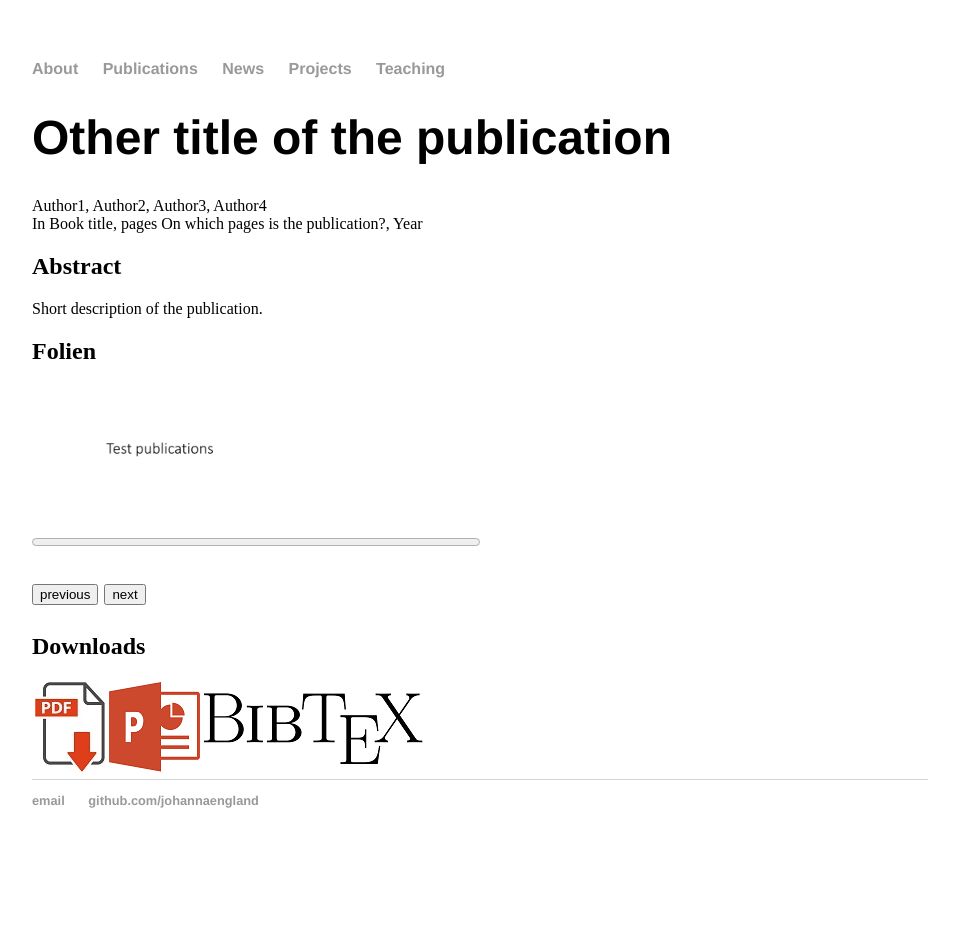
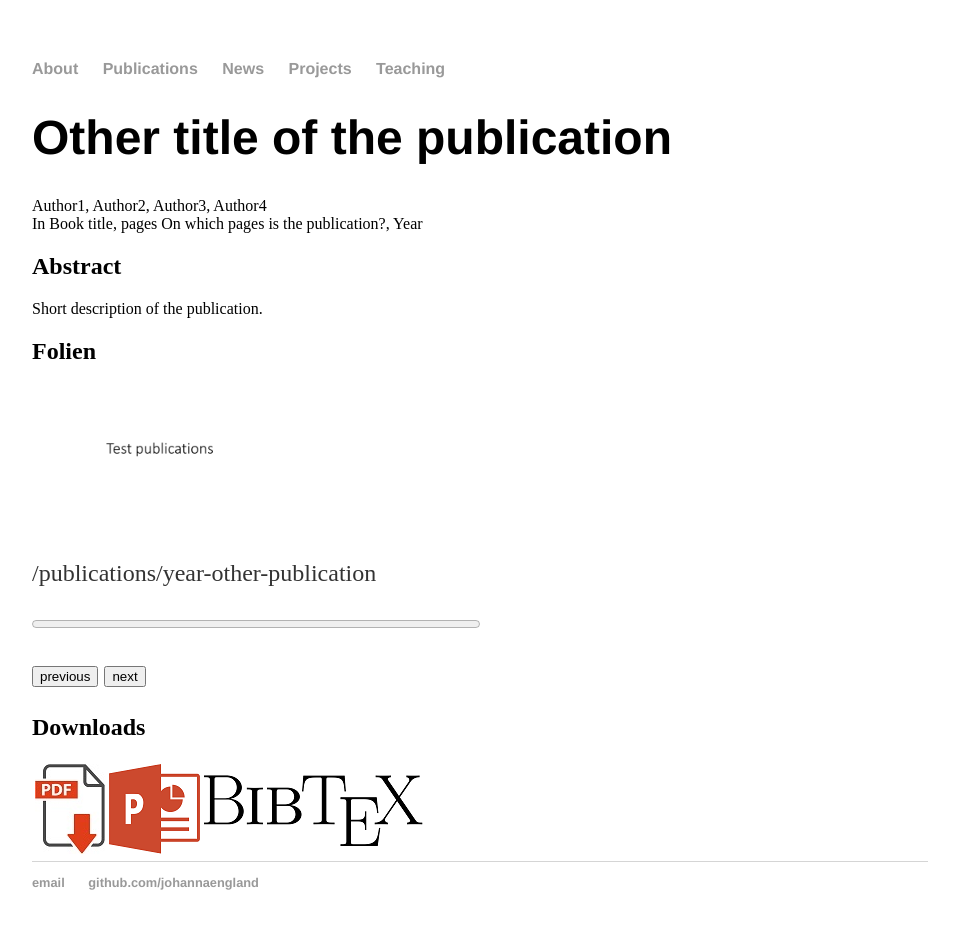
Before and after one commit to johannaengland/johannaengland.github.io, a Jekyll site: the page built from _publications/year-other-publication.md, in a window 1280 px wide. Shown: the whole page, without its empty margins (160-1119 px from the left). Built offline with Jekyll 4.4.1, drawn with Linux system fonts in a browser that asks for light colours; before the commit the page ends 900 px from its top, so only the background shows below that.

Commit message:
Update publications.html

```diff
--- a/_layouts/publications.html
+++ b/_layouts/publications.html
@@ -26,6 +26,7 @@
     </div><!-- /.container -->
     <h2>Folien</h2>
     <img id="currentSlide" src="/slides/Folie1.JPG"> <br>
+    <p id="url" style="display: hidden"> {{ page.url }} </p>
     <progress id="slidecount" value="0" max="2"></progress><br>
     <p>
         <button type="button" onclick="slideshow(-1)">previous</button>
```
